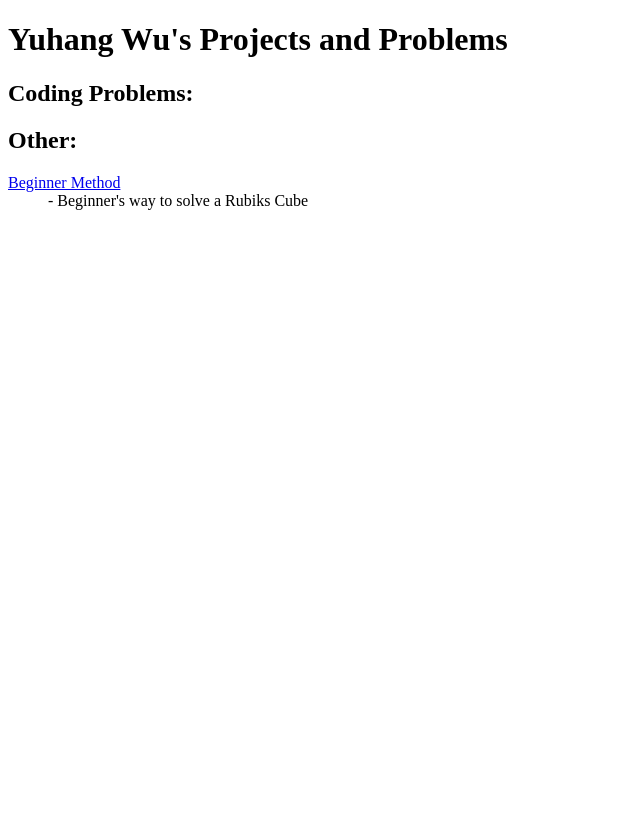
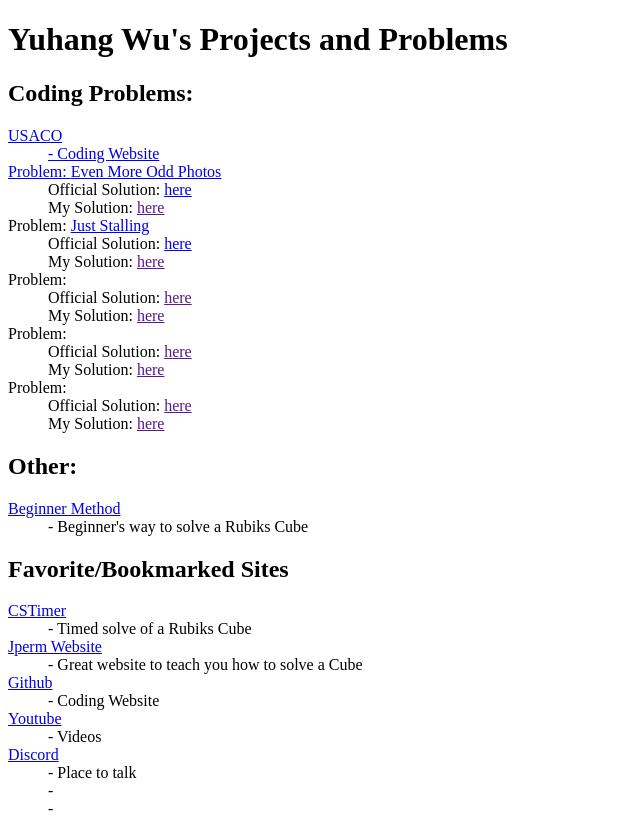
Before and after one commit to yuhangwu2009/yuhangwu2009.github.io, a plain HTML site: page index.html in a window 1280 px wide. Shown: the whole page, without its empty margins (0-640 px from the left). Before the commit the page ends 800 px from the top, so only its background shows below. Drawn offline with Linux system fonts and the light colour scheme.

Commit message:
Updated Index

```diff
--- a/index.html
+++ b/index.html
@@ -8,11 +8,48 @@
   </head>
   <body>
   <h1>Yuhang Wu's Projects and Problems</h1>
+  <div>
     <h2>Coding Problems:</h2>
+      <dt><a href="http://www.usaco.org/">USACO</a</dt>
+      <dd>- Coding Website</dd>
+      <dt>Problem: <a href="http://www.usaco.org/index.php?page=viewproblem2&cpid=1084">Even More Odd Photos</a></dt>
+      <dd>Official Solution: <a href="http://www.usaco.org/current/data/sol_prob2_bronze_jan21.html">here</a></dd>
+      <dd>My Solution: <a href="">here</a></dd>
+      <dt>Problem: <a href="http://www.usaco.org/index.php?page=viewproblem2&cpid=1085">Just Stalling</a></dt>
+      <dd>Official Solution: <a href="http://www.usaco.org/current/data/sol_prob3_bronze_jan21.html">here</a></dd>
+      <dd>My Solution: <a href="">here</a></dd>
+      <dt>Problem: <a href=""></a></dt>
+      <dd>Official Solution: <a href="">here</a></dd>
+      <dd>My Solution: <a href="">here</a></dd>
+      <dt>Problem: <a href=""></a></dt>
+      <dd>Official Solution: <a href="">here</a></dd>
+      <dd>My Solution: <a href="">here</a></dd>
+      <dt>Problem: <a href=""></a></dt>
+      <dd>Official Solution: <a href="">here</a></dd>
+      <dd>My Solution: <a href="">here</a></dd>
     <h2>Other:</h2>
     <dl>
-    <dt><a href="how_to_solve_a_rubiks_cube.html">Beginner Method</a></dt>
+      <dt><a href="yuhangwu.net/how_to_solve_a_rubiks_cube.html">Beginner Method</a></dt>
       <dd>- Beginner's way to solve a Rubiks Cube</dd>
+    </dl>
+  </div>
+  <div>
+    <h2>Favorite/Bookmarked Sites</h2>
+    <dl>
+      <dt><a href="https://cstimer.net/">CSTimer</a></dt>
+      <dd>- Timed solve of a Rubiks Cube</dd>
+      <dt><a href="https://jperm.net/">Jperm Website</a></dt>
+      <dd>- Great website to teach you how to solve a Cube</dd>
+      <dt><a href="https://github.com/yuhangwu2009/">Github</a></dt>
+      <dd>- Coding Website</dd>
+      <dt><a href="https://youtube.com">Youtube</a></dt>
+      <dd>- Videos</dd>
+      <dt><a href="https://discord.com/channels/@me">Discord</a></dt>
+      <dd>- Place to talk</dd>
+      <dt><a href=""></a></dt>
+      <dd>- </dd>
+      <dt><a href=""></a></dt>
+      <dd>- </dd>
     </dl>
   <script src="script.js"></script>
   </body>
```
Also changed, not shown: real_index.html (+37 -0 lines). Lines whose indentation alone changed are shown as unchanged.
